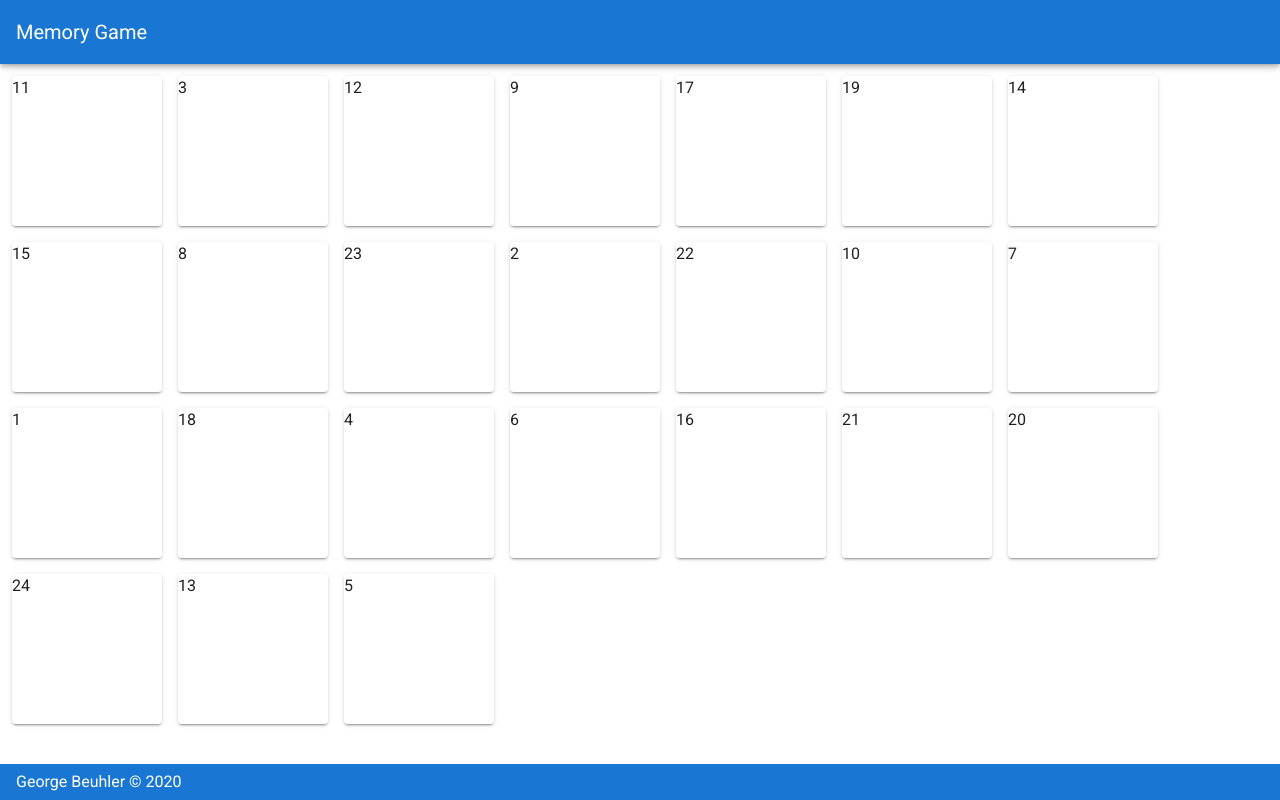
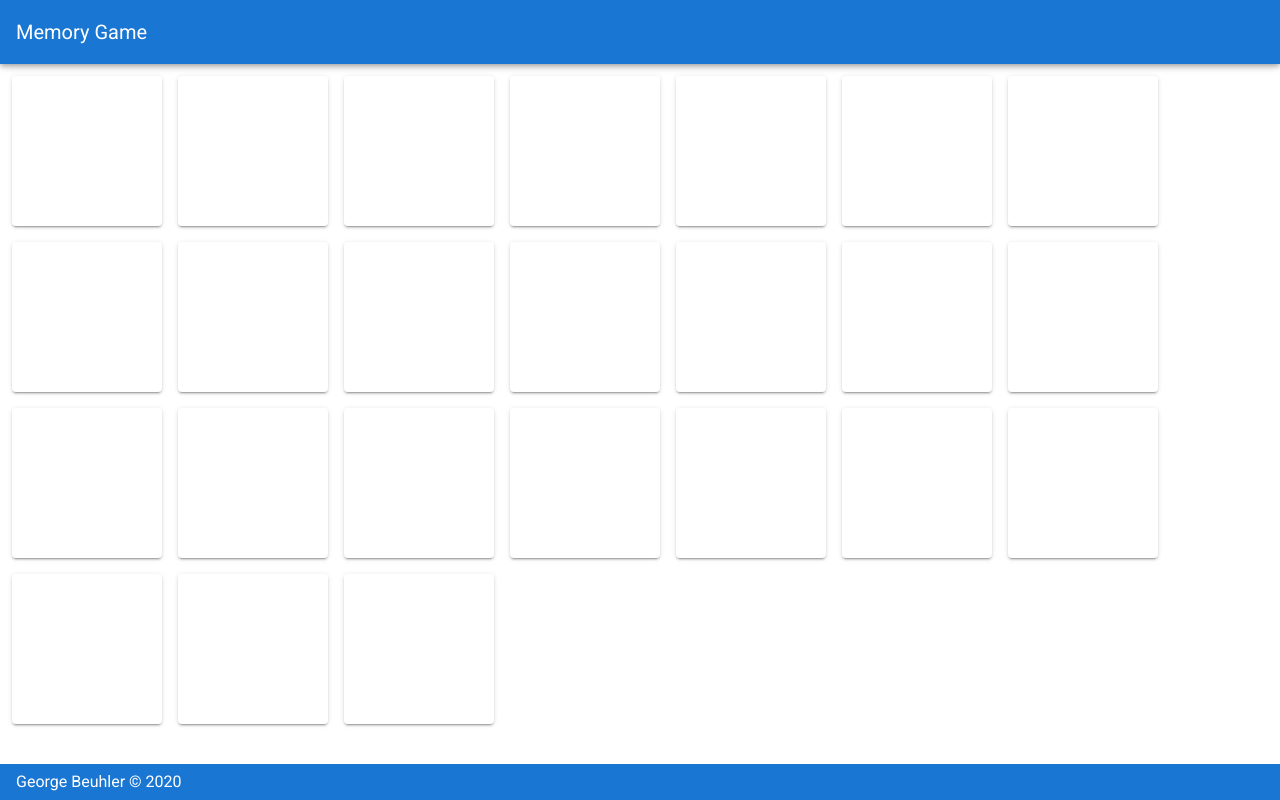
Before and after one commit to gebeuhler/memory-game, a Vue app: page / in a window 1280 px wide. Built offline with nearby package versions, Linux system fonts and the light colour scheme.

Commit message:
remove debug info

```diff
--- a/src/App.vue
+++ b/src/App.vue
@@ -16,7 +16,6 @@
             class="mr-4 mb-4"
           >
             <v-img v-if="card.flipped" :src="card.src"></v-img>
-            {{ card.id }}
           </v-card>
         </div>
       </v-container>
@@ -208,7 +207,7 @@ export default {
           setTimeout(() => {
             flippedCards[0].flipped = false;
             flippedCards[1].flipped = false;
-          }, 1000);
+          }, 3000);
         }
       }
     },
```
